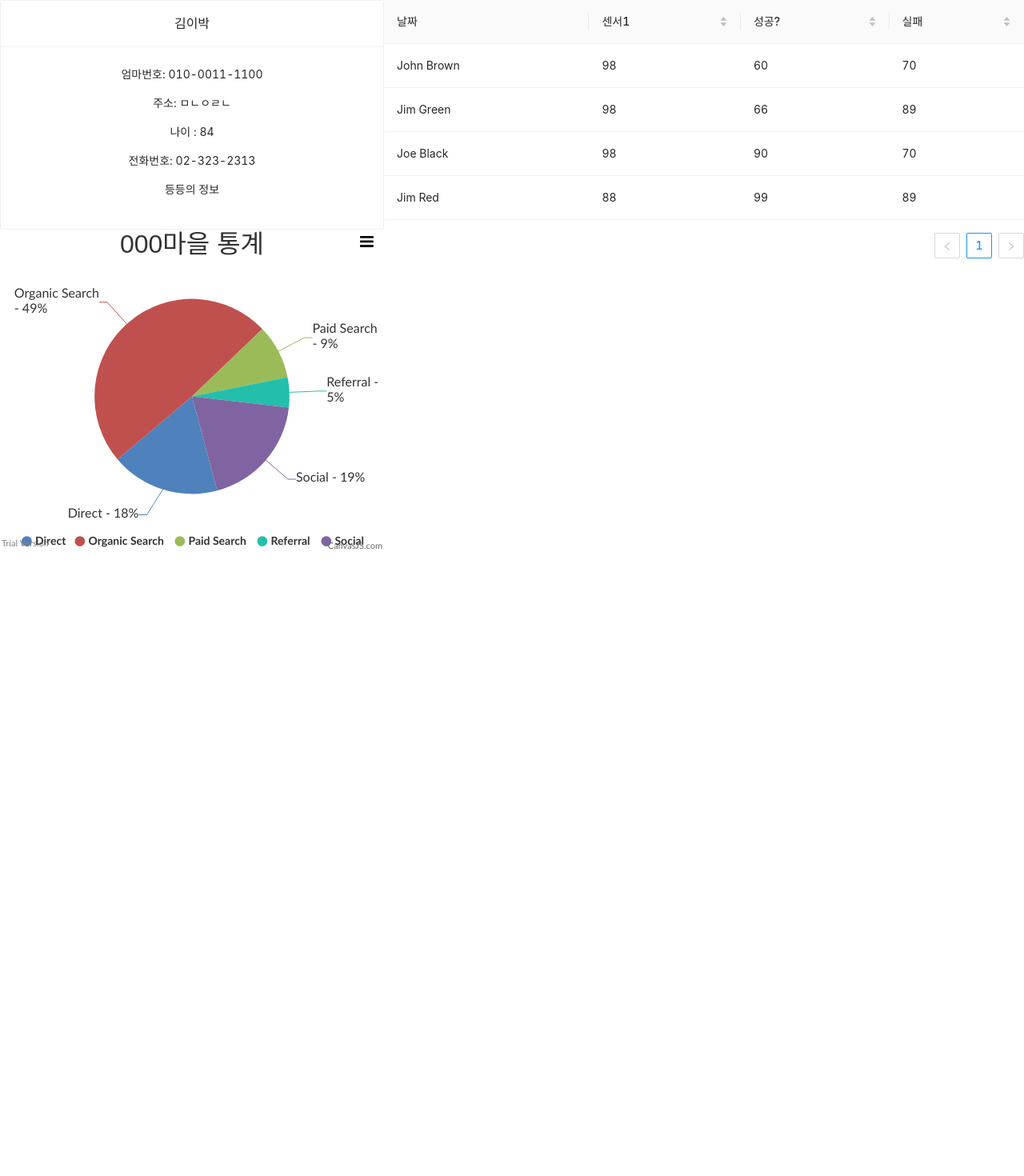
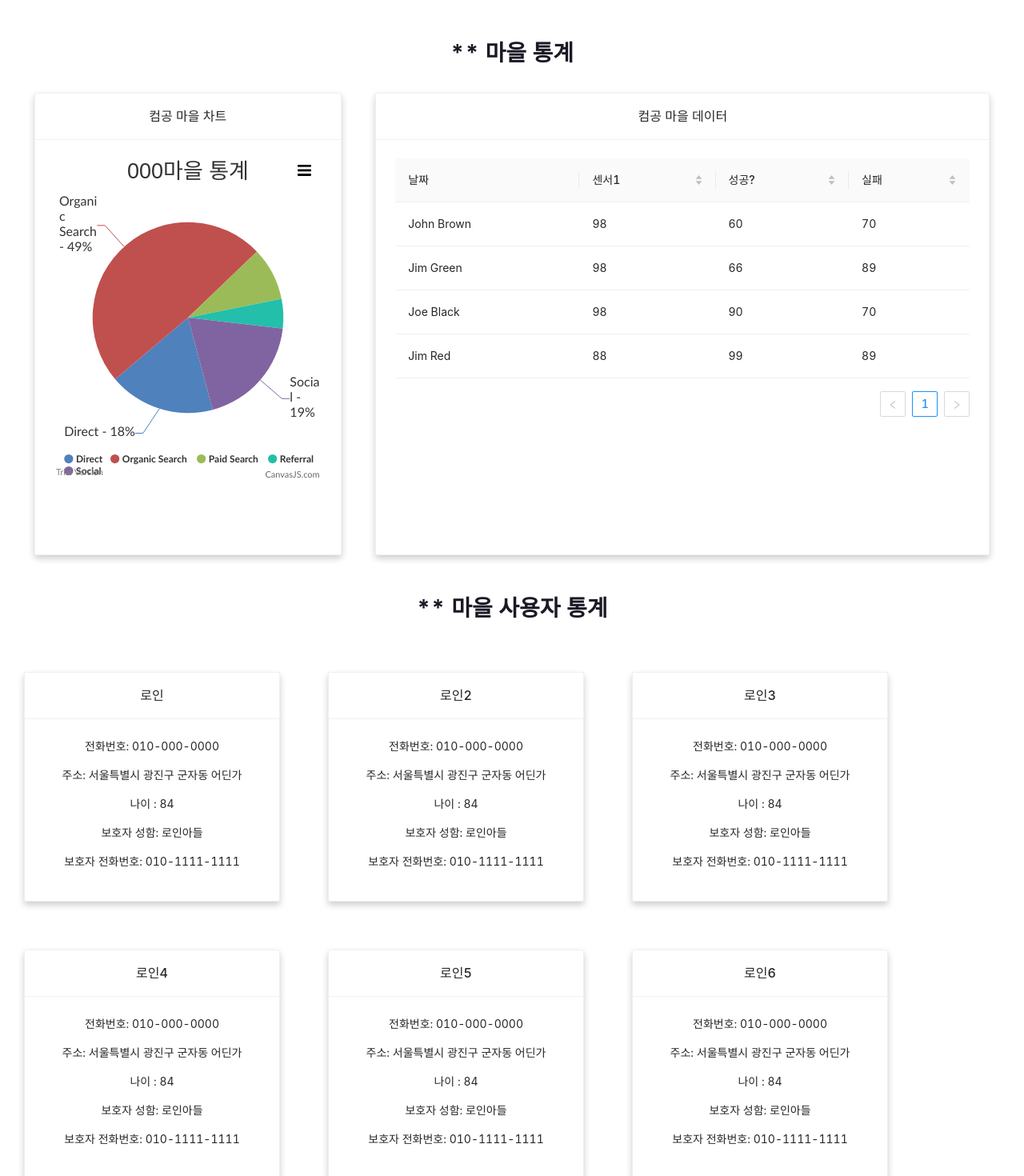
Before and after one commit to YOONSEOUNGHWAN/capston_front_web, a React (Create React App) app: page /user in a window 1280 px wide. Shown: the top 1470 px of the page at 80% size. Before the commit the page ends 800 px from the top, so only its background shows below. Built offline with nearby package versions, Linux system fonts and the light colour scheme.

Commit message:
add_user & user_info_page

```diff
--- a/src/components/MainPage/mainpage.jsx
+++ b/src/components/MainPage/mainpage.jsx
@@ -3,6 +3,7 @@ import Circle from "../.part/circle";
 import Log from "../.part/log";
 import "./mainpage.css";
 import ModalButton from "../.part/modalbutton";
+import ModalUser from "../.part/modaluser"
 import Sidetable from "../.part/sidetable";
 import Tablelist from "../.part/tablelist";
 import Nav from "../.part/nav";
@@ -23,6 +24,9 @@ export default function Middlepage() {
           </div>
         </div>
         <div className="rightSide">
+          <span className="button">
+            <ModalUser text="사용자 추가" />
+          </span>
           <Sidetable />
           <span className="button">
             <ModalButton text="문자 버튼" />
@@ -33,6 +37,7 @@ export default function Middlepage() {
           <p className="log">
             <Log />
           </p>
+
         </div>
       </div>
     </>
--- a/src/components/UserPage/userinfo.css
+++ b/src/components/UserPage/userinfo.css
@@ -1,14 +1,54 @@
-.leftside_userinfo{
-    flex:1;
-    /* margin-top: 20px; */
-    flex-direction: column;
+body {
+    background: #eee;
 }
 
-.rightside_userinfo{
-    flex:2;
-    /* margin:auto; */
+#user_info{
+    display: flex;
+    flex: 1;
+    flex-direction: column;
+    flex-wrap: wrap;
+}
+
+.title{
+    font-size: 28px;
+    font-weight: bold;
+    color: #1A1925;
+}
+
+.stats{
+    display: flex;
+    flex: 1;
+    flex-direction: row;
+    justify-content: space-evenly;
+}
+.user_info{
+    display: flex;
+    flex: 1;
+    flex-direction: row;
+    flex-wrap: wrap;
+}
+
+.card{
+    box-shadow: 0 4px 8px 0 rgba(0,0,0,0.2);
+    transition: 0.3s;
 
 }
-.card{
-    width:30rem;
+
+.card:hover {
+    box-shadow: 0 8px 16px 0 rgba(0,0,0,0.2);
 }
+
+#chart_card{
+    width: 30%;
+}
+
+#data_card{
+    width: 60%;
+}
+
+
+#info{
+    width:20rem;
+
+    margin: 30px;
+}
--- a/src/components/UserPage/userinfo.jsx
+++ b/src/components/UserPage/userinfo.jsx
@@ -8,20 +8,72 @@ import Piechart from "../.part/piechart";
 export default function UserInfo() {
   return (
     <>
-      <div className="Container">
-        <div className="leftside_userinfo">
-          <Card title="김이박" size="large" className="card">
-            <p>엄마번호: 010-0011-1100</p>
-            <p>주소: ㅁㄴㅇㄹㄴ</p>
+      <div className="Container" id="user_info">
+        <br /><br />
+        <p className="title"> ** 마을 통계</p>
+        <div className="stats">
+          <Card title="컴공 마을 차트" size="large" className="card" id="chart_card">
+            <Piechart />
+          </Card>
+
+          <Card title=" 컴공 마을 데이터" size="large" className="card" id="data_card">
+            <DataTable />
+          </Card>
+        </div>
+
+        <br /><br />
+
+        <p className="title"> ** 마을 사용자 통계</p>
+        <div className="user_info">
+          <Card title="로인" size="large" className="card" id="info">
+            <p>전화번호: 010-000-0000</p>
+            <p>주소: 서울특별시 광진구 군자동 어딘가</p>
             <p>나이 : 84</p>
-            <p>전화번호: 02-323-2313</p>
-            <p>등등의 정보</p>
+            <p>보호자 성함: 로인아들</p>
+            <p>보호자 전화번호: 010-1111-1111</p>
           </Card>
-          <Piechart />
+
+          <Card title="로인2" size="large" className="card" id="info">
+            <p>전화번호: 010-000-0000</p>
+            <p>주소: 서울특별시 광진구 군자동 어딘가</p>
+            <p>나이 : 84</p>
+            <p>보호자 성함: 로인아들</p>
+            <p>보호자 전화번호: 010-1111-1111</p>
+          </Card>
+
+          <Card title="로인3" size="large" className="card" id="info">
+            <p>전화번호: 010-000-0000</p>
+            <p>주소: 서울특별시 광진구 군자동 어딘가</p>
+            <p>나이 : 84</p>
+            <p>보호자 성함: 로인아들</p>
+            <p>보호자 전화번호: 010-1111-1111</p>
+          </Card>
+
+          <Card title="로인4" size="large" className="card" id="info">
+            <p>전화번호: 010-000-0000</p>
+            <p>주소: 서울특별시 광진구 군자동 어딘가</p>
+            <p>나이 : 84</p>
+            <p>보호자 성함: 로인아들</p>
+            <p>보호자 전화번호: 010-1111-1111</p>
+          </Card>
+
+          <Card title="로인5" size="large" className="card" id="info">
+            <p>전화번호: 010-000-0000</p>
+            <p>주소: 서울특별시 광진구 군자동 어딘가</p>
+            <p>나이 : 84</p>
+            <p>보호자 성함: 로인아들</p>
+            <p>보호자 전화번호: 010-1111-1111</p>
+          </Card>
+
+          <Card title="로인6" size="large" className="card" id="info">
+            <p>전화번호: 010-000-0000</p>
+            <p>주소: 서울특별시 광진구 군자동 어딘가</p>
+            <p>나이 : 84</p>
+            <p>보호자 성함: 로인아들</p>
+            <p>보호자 전화번호: 010-1111-1111</p>
+          </Card>
         </div>
-        <div className="rightside_userinfo">
-          <DataTable />
-        </div>
+
       </div>
     </>
   );
```
Also changed, not shown: src/components/.part/modaluser.jsx, 1 other file (tests, documents, lock files or other folders).
